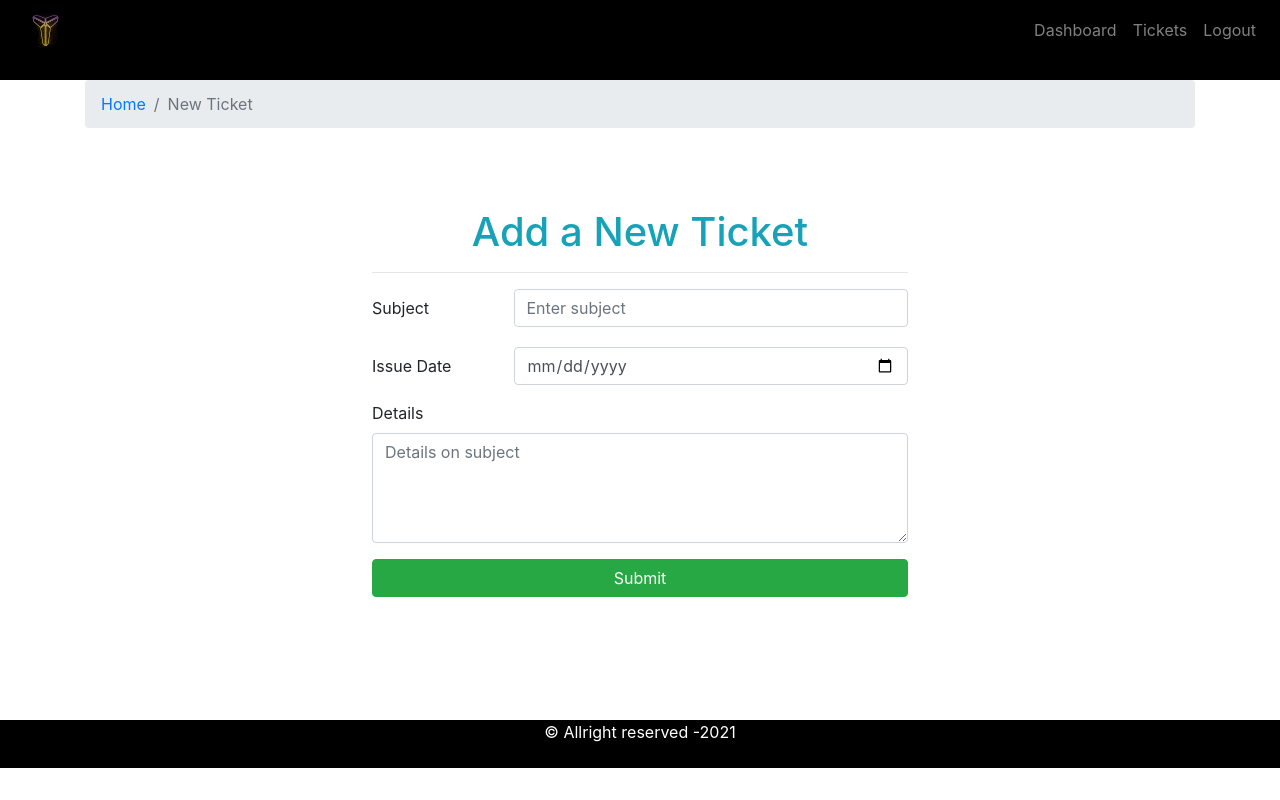
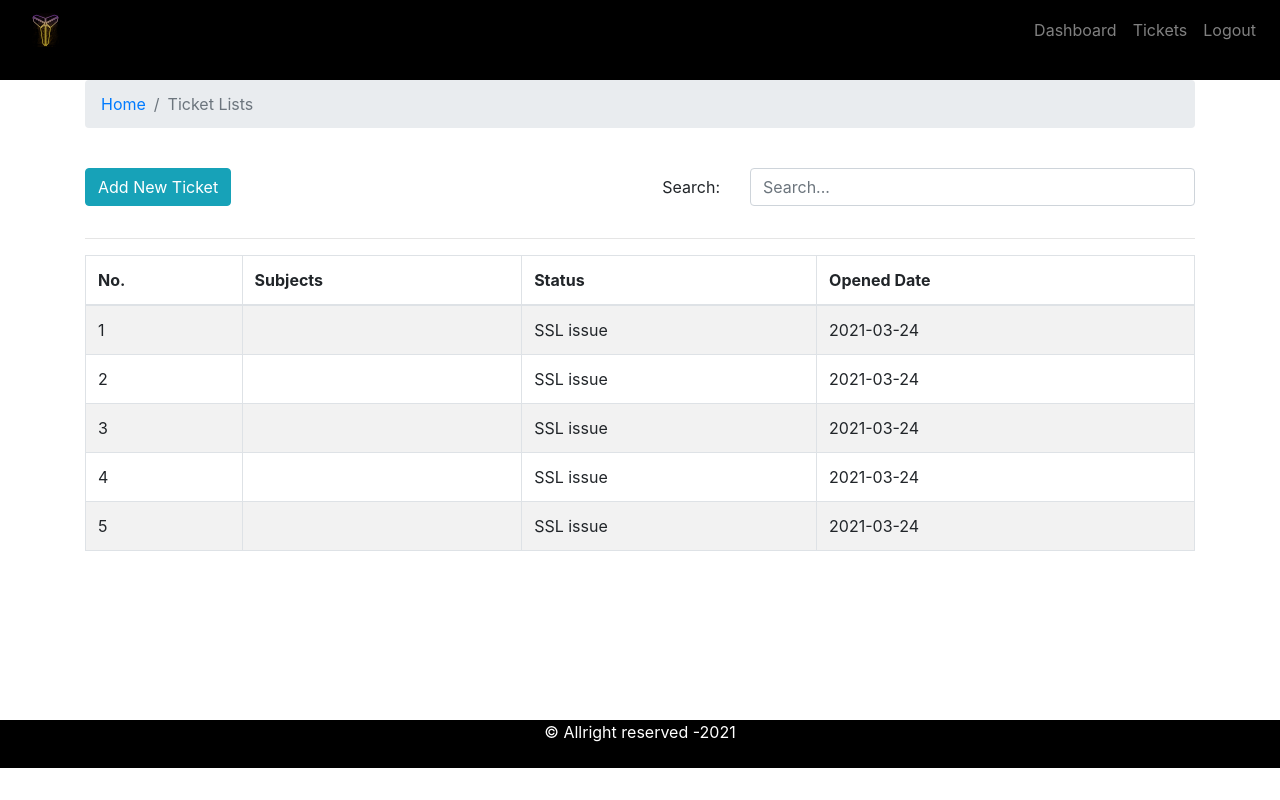
Before and after one commit to viktor-phan/crm-frontend, a React (Create React App) app in the folder crm-frontend/: page / in a window 1280 px wide. Built offline with nearby package versions, Linux system fonts and the light colour scheme.

Commit message:
Added Ticket listing and search bar, need to modify search function soon

```diff
--- a/crm-frontend/src/App.js
+++ b/crm-frontend/src/App.js
@@ -5,13 +5,15 @@
 import { DefaultLayout } from "./layouts/DefaultLayout";
 import { Dashboard } from "./pages/dashboard/Dashboard.page";
 import { AddTicket } from "./pages/new-ticket/AddTicket.page";
+import { TicketList } from "./pages/ticket-listing/TicketList.page";
 function App() {
   return (
     <div className="App">
-     {/* <Entry />*/}
+      {/* <Entry />*/}
       <DefaultLayout>
         {/* <Dashboard/>*/}
-       <AddTicket />
+        {/*<AddTicket /> */}
+        <TicketList />
       </DefaultLayout>
     </div>
   );
--- /dev/null
+++ b/crm-frontend/src/components/search-form/SearchForm.comp.js
@@ -0,0 +1,27 @@
+import React from 'react'
+import {Form, Row, Col} from "react-bootstrap";
+import PropTypes from "prop-types";
+
+
+export const SearchForm = ({handleOnChange, str}) => {
+    return (
+       <Form>
+           <Form.Group as={Row}>
+               <Form.Label column sm="2">Search:</Form.Label>
+               <Col sm="10">
+                   <Form.Control
+                   name="searchStr"
+                   placeholder="Search..."
+                   onChange={handleOnChange}>
+
+                   </Form.Control>
+               </Col>
+           </Form.Group>
+       </Form>
+    )
+}
+
+SearchForm.propTypes = {
+    handleOnChange: PropTypes.func.isRequired,
+    str: PropTypes.string.isRequired
+}
--- /dev/null
+++ b/crm-frontend/src/pages/ticket-listing/TicketList.page.js
@@ -0,0 +1,56 @@
+import React, { useState, useEffect } from "react";
+import { Container, Row, Col, Breadcrumb, Button } from "react-bootstrap";
+import { PageBreadcrumb } from "../../components/breadcrumb/Breadcrumb.comp";
+import { SearchForm } from "../../components/search-form/SearchForm.comp";
+import { TicketTable } from "../../components/ticket-table/TicketTable.comp";
+import tickets from "../../assets/data/dummy-tickets.json";
+
+export const TicketList = () => {
+  const [str, setStr] = useState("");
+  const [displayTicket, setDisplayTicket] = useState(tickets);
+
+  useEffect(() => {}, [str, displayTicket]);
+
+
+
+  const handleOnChange = (e) => {
+    const {value} = e.target;
+    setStr(value);
+    searchTicket(value);
+  };
+
+
+
+  const searchTicket = (sttr) => {
+    const displayTickets = tickets.filter(
+      (row) =>
+     /* Need to chaneg soon */
+      row.status.toLowerCase().includes(sttr.toLowerCase()))
+    ;
+    setDisplayTicket(displayTickets);
+  };
+
+  return (
+    <Container>
+      <Row>
+        <Col>
+          <PageBreadcrumb page="Ticket Lists" />
+        </Col>
+      </Row>
+      <Row className="mt-4">
+        <Col>
+          <Button variant="info">Add New Ticket</Button>
+        </Col>
+        <Col className="text-right">
+          <SearchForm handleOnChange={handleOnChange} str={str} />
+        </Col>
+      </Row>
+      <hr />
+      <Row>
+        <Col>
+          <TicketTable tickets={displayTicket} />
+        </Col>
+      </Row>
+    </Container>
+  );
+};
```
Also changed, not shown: crm-frontend/src/components/ticket-table/TicketTable.comp.js (+9 -0 lines).
